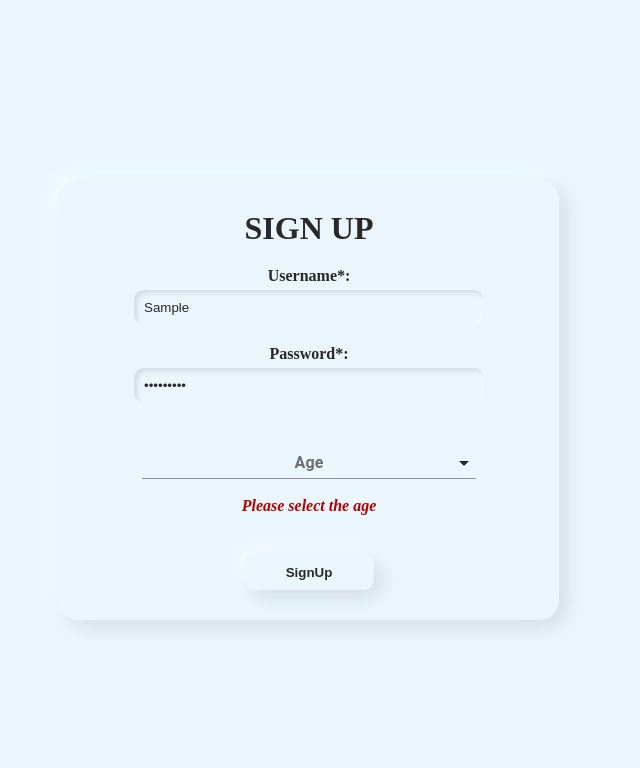
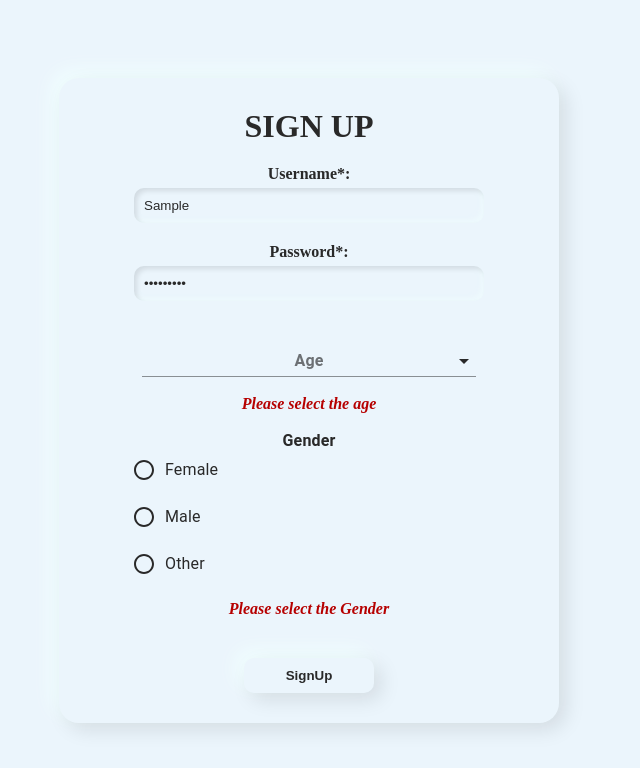
Before and after one commit to Jagdeep-Sing/learning-react-reusable-forms, a React (Create React App) app: page / in a window 1280 px wide. Both pictures are taken after typing "Sample", "Sample123" into the empty fields and a click on the button "SignUp". Shown: the top 768 px of the page, without its empty margins (331-971 px from the left). Built offline with nearby package versions, Linux system fonts and the light colour scheme.

Commit message:
Added radio button component

```diff
--- a/src/App.js
+++ b/src/App.js
@@ -1,10 +1,12 @@
 import React from 'react';
 import './App.css';
-import InputField from './Components/InputField'
-import SelectBox from './Components/SelectBox'
+import InputField from './Components/InputField';
+import SelectBox from './Components/SelectBox';
+import RadioButtons from './Components/RadioButtons';
 function App() {
   const inputRefs = React.useRef(
     [
+      React.createRef(),
       React.createRef(),
       React.createRef(),
       React.createRef()
@@ -62,6 +64,14 @@ console.log(data)
         onChange = {handleChange}
         validation={"required"}
         />
+
+        <RadioButtons
+        ref={inputRefs.current[3]}
+        name = "gender"
+        label = "Gender"
+        onChange = {handleChange}
+        validation = {"required"}
+        />
         <button type="submit">SignUp</button>
       </form>
     </div>
--- /dev/null
+++ b/src/Components/RadioButtons.js
@@ -0,0 +1,75 @@
+import React, {forwardRef, useImperativeHandle} from "react";
+import Radio from '@material-ui/core/Radio';
+import RadioGroup from '@material-ui/core/RadioGroup';
+import FormControlLabel from '@material-ui/core/FormControlLabel';
+import FormControl from '@material-ui/core/FormControl';
+import FormLabel from '@material-ui/core/FormLabel';
+
+const RadioButtons = forwardRef(
+    (props, ref) => {
+        const [value, setValue] = React.useState("");
+        const [error, setError] = React.useState("");
+
+        const handleChange = (event) => {
+            setValue(event.target.value)
+            setError("")
+            props.onChange(event.target.name, event.target.value)
+        }
+
+        const validate = () => {
+            // return true if is valid
+            // else return false
+            if (props.validation) {
+                const rules = props.validation.split("|");
+
+                for (let i = 0; i < rules.length; i++) {
+                    const current = rules[i];
+
+                    if (current === "required") {
+                        if (!value) {
+                            setError("Please select the Gender")
+                            return false;
+                        }
+                    }
+                }
+            }
+            return true;
+        }
+
+        useImperativeHandle(ref, () => {
+            return {
+                validate: () => validate()
+            }
+        })
+
+        return(
+            <div className="input-wrapper">
+            <FormControl component="fieldset">
+                <FormLabel component="legend">
+                {props.label && (
+                    <label>{props.label}</label>
+                )}
+                </FormLabel>
+                <RadioGroup row aria-label="gender" name="gender1" value={value} onChange={handleChange}>
+                    <FormControlLabel value="female" control={<Radio />} label="Female" />
+                    <FormControlLabel value="male" control={<Radio />} label="Male" />
+                    <FormControlLabel value="other" control={<Radio />} label="Other" />
+                </RadioGroup>
+            </FormControl>
+            {error && (
+                <p className="error">
+                    {error}
+                </p>
+            )}
+        </div>
+        )
+    }
+)
+
+RadioButtons.defaultProps = {
+    name: "",
+    value: "",
+    validation : ""
+}
+
+export default RadioButtons;
```
